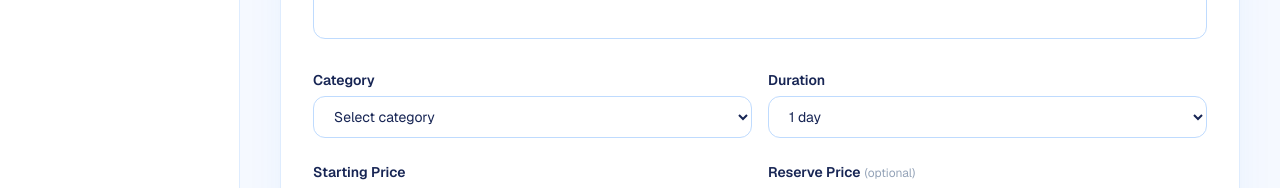
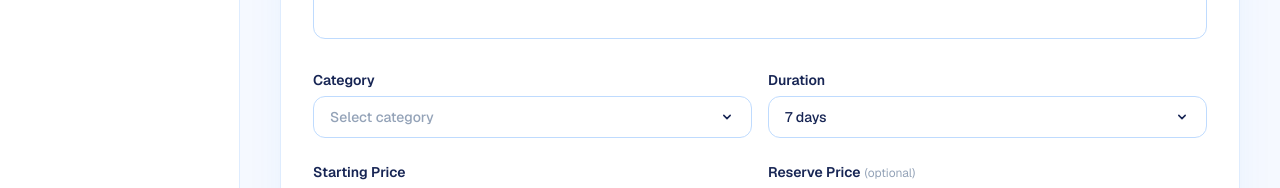
Before and after one commit to ahmdjlt/BidZone, a Next.js app in the folder frontend/: page /create-listing in a window 1280 px wide. Shown: the part 385-573 px from the top of the page. Built offline with nearby package versions, Linux system fonts and the light colour scheme.

Commit message:
Inlocuit select nativ cu dropdown custom pe create listing

```diff
--- a/frontend/app/(dashboard)/create-listing/page.tsx
+++ b/frontend/app/(dashboard)/create-listing/page.tsx
@@ -1,10 +1,96 @@
 // Create auction page - form for sellers to create a new auction listing
+"use client";
+
+import { useEffect, useRef, useState } from "react";
 import Link from "next/link";
 
 const categories = ["Collectibles", "Electronics", "Art", "Sports Cards", "Gear", "Books", "Home Design", "Other"];
 const durations = ["1 day", "3 days", "5 days", "7 days", "10 days", "14 days"];
 
+function Dropdown({
+  label,
+  options,
+  placeholder,
+  value,
+  onChange,
+}: {
+  label: string;
+  options: string[];
+  placeholder?: string;
+  value: string;
+  onChange: (v: string) => void;
+}) {
+  const [isOpen, setIsOpen] = useState(false);
+  const ref = useRef<HTMLDivElement>(null);
+
+  useEffect(() => {
+    function handleClickOutside(e: MouseEvent) {
+      if (ref.current && !ref.current.contains(e.target as Node)) {
+        setIsOpen(false);
+      }
+    }
+    document.addEventListener("mousedown", handleClickOutside);
+    return () => document.removeEventListener("mousedown", handleClickOutside);
+  }, []);
+
+  return (
+    <div>
+      <label className="mb-1.5 block text-sm font-semibold text-text-heading">
+        {label}
+      </label>
+      <div ref={ref} className="relative">
+        <button
+          type="button"
+          onClick={() => setIsOpen((prev) => !prev)}
+          className="flex w-full items-center justify-between gap-2 rounded-xl border border-border-strong bg-input-bg px-4 py-2.5 text-left text-sm font-medium text-text-heading focus:border-accent focus:outline-none focus:ring-2 focus:ring-accent/20"
+        >
+          <span className={value ? "" : "text-text-muted"}>{value || placeholder || "Select..."}</span>
+          <svg
+            className={`h-4 w-4 text-text-heading transition-transform ${isOpen ? "rotate-180" : ""}`}
+            viewBox="0 0 20 20"
+            fill="none"
+            aria-hidden="true"
+          >
+            <path
+              d="M6 8l4 4 4-4"
+              stroke="currentColor"
+              strokeWidth="1.9"
+              strokeLinecap="round"
+              strokeLinejoin="round"
+            />
+          </svg>
+        </button>
+
+        {isOpen && (
+          <div className="absolute left-0 z-20 mt-1 w-full overflow-hidden rounded-xl border border-border-strong bg-card-bg shadow-[0_12px_24px_-16px_var(--card-shadow)]">
+            {options.map((option) => (
+              <button
+                key={option}
+                type="button"
+                onClick={() => {
+                  onChange(option);
+                  setIsOpen(false);
+                }}
+                className={`block w-full px-4 py-2.5 text-left text-sm leading-tight ${
+                  option === value
+                    ? "bg-accent font-medium text-white"
+                    : "text-text-heading hover:bg-accent-soft"
+                }`}
+              >
+                {option}
+              </button>
+            ))}
+          </div>
+        )}
+      </div>
+    </div>
+  );
+}
+
 export default function CreateAuctionPage() {
+  const [category, setCategory] = useState("");
+  const [duration, setDuration] = useState("7 days");
+
   return (
     <>
       {/* Header */}
@@ -49,27 +135,19 @@ export default function CreateAuctionPage() {
 
           {/* Category + Duration */}
           <div className="grid gap-4 sm:grid-cols-2">
-            <div>
-              <label className="mb-1.5 block text-sm font-semibold text-text-heading">
-                Category
-              </label>
-              <select className="w-full rounded-xl border border-border-strong bg-input-bg px-4 py-2.5 text-sm text-text-heading focus:border-accent focus:outline-none focus:ring-2 focus:ring-accent/20">
-                <option value="">Select category</option>
-                {categories.map((cat) => (
-                  <option key={cat} value={cat}>{cat}</option>
-                ))}
-              </select>
-            </div>
-            <div>
-              <label className="mb-1.5 block text-sm font-semibold text-text-heading">
-                Duration
-              </label>
-              <select className="w-full rounded-xl border border-border-strong bg-input-bg px-4 py-2.5 text-sm text-text-heading focus:border-accent focus:outline-none focus:ring-2 focus:ring-accent/20">
-                {durations.map((d) => (
-                  <option key={d} value={d}>{d}</option>
-                ))}
-              </select>
-            </div>
+            <Dropdown
+              label="Category"
+              options={categories}
+              placeholder="Select category"
+              value={category}
+              onChange={setCategory}
+            />
+            <Dropdown
+              label="Duration"
+              options={durations}
+              value={duration}
+              onChange={setDuration}
+            />
           </div>
 
           {/* Starting Price + Reserve Price */}
```
